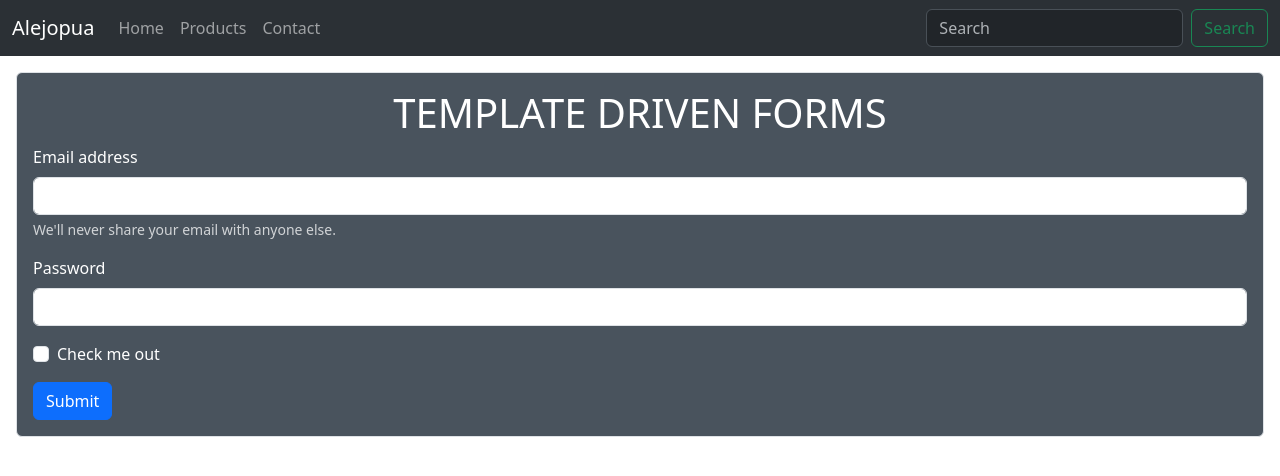
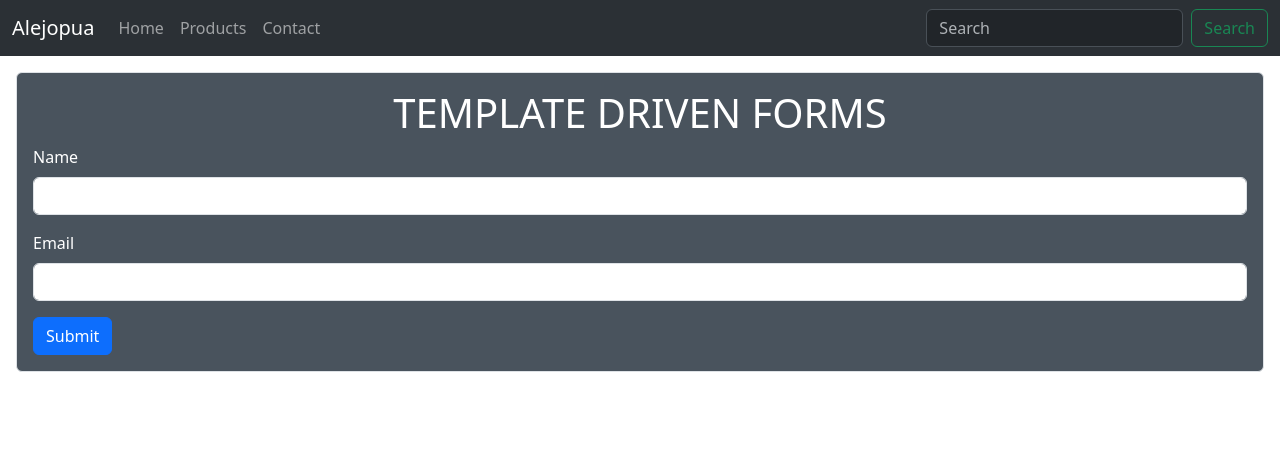
Before and after one commit to alejopua/landing-angular-test1, an Angular app: page /contact in a window 1280 px wide. Shown: the top 476 px of the page. Built offline with nearby package versions, Linux system fonts and the light colour scheme.

Commit message:
Construction the  contact component to use template-driven form

```diff
--- a/src/app/contact/contact.component.html
+++ b/src/app/contact/contact.component.html
@@ -1,31 +1,28 @@
+<!-- TEMPLETE DRIVEN FORM -->
 <div class="bg-custom d-flex flex-column border rounded m-3 px-3 py-3">
   <h1 class="text-center text-white">TEMPLATE DRIVEN FORMS</h1>
-  <form>
+  <form #myForm="ngForm" (ngSubmit)="submitForm()">
     <div class="mb-3">
-      <label for="exampleInputEmail1" class="form-label text-white"
-        >Email address</label
-      >
+      <label for="name" class="form-label text-white">Name</label>
+      <input
+        type="text"
+        class="form-control"
+        id="name"
+        [(ngModel)]="user.name"
+        required=""
+        [ngModelOptions]="{ standalone: true }"
+      />
+    </div>
+    <div class="mb-3">
+      <label for="email" class="form-label text-white">Email</label>
       <input
         type="email"
         class="form-control"
-        id="exampleInputEmail1"
-        aria-describedby="emailHelp"
+        id="email"
+        [(ngModel)]="user.email"
+        required=""
+        [ngModelOptions]="{ standalone: true }"
       />
-      <div id="emailHelp" class="form-text text-white text-opacity-75">
-        We'll never share your email with anyone else.
-      </div>
-    </div>
-    <div class="mb-3">
-      <label for="exampleInputPassword1" class="form-label text-white"
-        >Password</label
-      >
-      <input type="password" class="form-control" id="exampleInputPassword1" />
-    </div>
-    <div class="mb-3 form-check">
-      <input type="checkbox" class="form-check-input" id="exampleCheck1" />
-      <label class="form-check-label text-white" for="exampleCheck1"
-        >Check me out</label
-      >
     </div>
     <button type="submit" class="btn btn-primary">Submit</button>
   </form>
--- a/src/app/contact/contact.component.ts
+++ b/src/app/contact/contact.component.ts
@@ -1,10 +1,18 @@
 import { Component } from '@angular/core';
 
+// TEMPLETE DRIVEN FORM
 @Component({
   selector: 'app-contact',
   templateUrl: './contact.component.html',
-  styleUrls: ['./contact.component.css']
+  styleUrls: ['./contact.component.css'],
 })
 export class ContactComponent {
+  public user: any = {
+    name: '',
+    email: '',
+  };
 
+  submitForm() {
+    console.log(this.user);
+  }
 }
```
